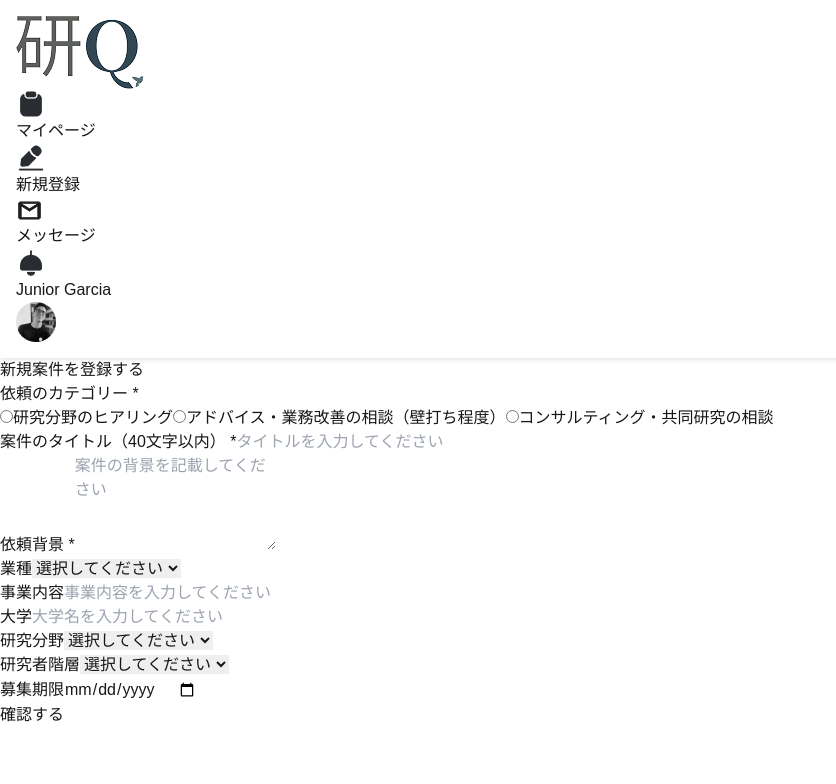
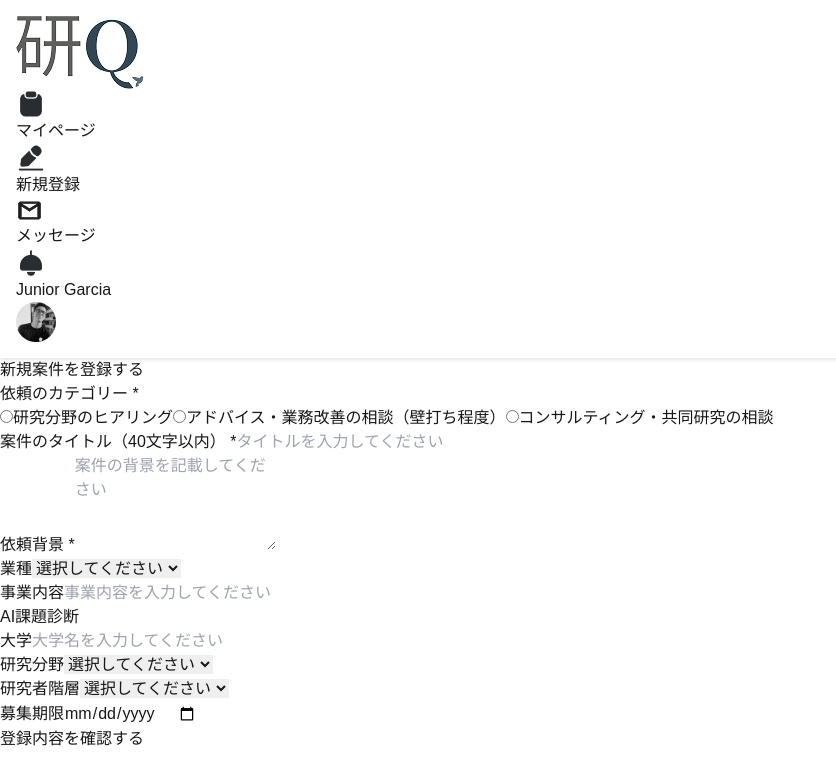
Before and after one commit to enakamizo/kenQ-app-frontend, a Next.js app: page /register in a window 1280 px wide. Shown: the top 784 px of the page, without its empty margins (0-836 px from the left). Built offline with nearby package versions, Linux system fonts and the light colour scheme.

Commit message:
AI課題診断

```diff
--- a/src/components/RequestForm.tsx
+++ b/src/components/RequestForm.tsx
@@ -38,11 +38,69 @@ export default function RequestForm({ onSubmit }: RequestFormProps) {
 
   const [localFormData, setLocalFormData] = useState<FormDataType>(formData || initialData);
 
+  // ✅ Step 1: モーダル表示と診断結果を管理
+  const [showModal, setShowModal] = useState(false);
+  const [diagnosisResult, setDiagnosisResult] = useState<string | null>(null);
+
   useEffect(() => {
     if (formData) {
       setLocalFormData(formData);
     }
   }, [formData]);
+
+  const handleDiagnosis = async () => {
+    console.log("送信内容", localFormData);
+
+    // 必須5項目の簡易バリデーション
+    if (
+      !localFormData.category ||
+      !localFormData.title ||
+      !localFormData.background ||
+      !localFormData.industry ||
+      !localFormData.businessDescription
+    ) {
+      alert("必須項目（上段5項目）をすべて入力してください。");
+      return;
+    }
+
+    try {
+      const response = await fetch("https://app-advanced3-1-cgghbjavdyhdbfeb.canadacentral-01.azurewebsites.net/ai-diagnosis", {
+        method: "POST",
+        headers: {
+          "Content-Type": "application/json",
+        },
+        body: JSON.stringify({
+          consultation_category: localFormData.category,
+          project_title: localFormData.title,
+          project_content: localFormData.background,
+          industry: localFormData.industry,
+          business_description: localFormData.businessDescription,
+          university: localFormData.university || "",
+          research_field: localFormData.researchField || "",
+          preferred_researcher_level: localFormData.researcherLevel || "",
+          application_deadline:
+            localFormData.deadline && localFormData.deadline.trim() !== ""
+              ? localFormData.deadline
+              : "2099-12-31", // ←★ここが重要
+        }),
+      });
+
+      if (!response.ok) {
+        const errText = await response.text(); // ←エラーメッセージの中身も取れるように
+        throw new Error("AI診断APIエラー: " + errText);
+      }
+
+      const result = await response.json();
+      console.log("診断結果", result.message); // ★ここ
+      setDiagnosisResult(result || "診断結果が取得できませんでした");
+      setShowModal(true);
+    } catch (error) {
+      console.error("診断エラー:", error);
+      setDiagnosisResult("診断中にエラーが発生しました");
+      setShowModal(true);
+    }
+  };
+
 
   const handleChange = (e: React.ChangeEvent<HTMLInputElement | HTMLTextAreaElement | HTMLSelectElement>) => {
     const { name, value } = e.target;
@@ -129,7 +187,7 @@ export default function RequestForm({ onSubmit }: RequestFormProps) {
       </div>
 
       {/* 事業内容 */}
-      <div>
+      <div className="relative">
         <label className="block text-sm font-medium mb-1">事業内容</label>
         <input
           type="text"
@@ -139,6 +197,37 @@ export default function RequestForm({ onSubmit }: RequestFormProps) {
           placeholder="事業内容を入力してください"
           className="w-full p-2 border border-gray-300 rounded-lg"
         />
+
+        {/* 入力欄の外側・右下にボタンを配置 */}
+        <div className="flex justify-end mt-2">
+          <button
+            type="button"
+            onClick={() => {
+              alert("AI課題診断を実行します");
+              handleDiagnosis();
+            }}
+            className="bg-blue-500 hover:bg-blue-600 text-white text-sm font-semibold py-1 px-3 rounded"
+          >
+            AI課題診断
+          </button>
+        </div>
+          {showModal && (
+            <div className="fixed inset-0 bg-black bg-opacity-30 flex items-center justify-center z-50">
+            <div className="bg-white p-6 rounded-lg shadow-lg max-w-2xl w-full">
+            <h2 className="text-xl font-semibold mb-4">AI診断結果</h2>
+            <p className="mb-4 whitespace-pre-wrap max-h-[70vh] overflow-y-auto">{diagnosisResult}</p>
+            <div className="flex justify-end">
+                <button
+                  className="px-4 py-2 bg-blue-500 text-white rounded hover:bg-blue-600"
+                  onClick={() => setShowModal(false)}
+                >
+                  閉じる
+                </button>
+              </div>
+            </div>
+          </div>
+        )}
+
       </div>
 
       {/* 大学 */}
@@ -216,7 +305,7 @@ export default function RequestForm({ onSubmit }: RequestFormProps) {
       {/* ボタン */}
       <div className="flex justify-center">
         <button type="submit" className="bg-gray-600 text-white px-6 py-3 rounded-lg hover:bg-gray-700">
-          確認する
+          登録内容を確認する
         </button>
       </div>
     </form>
```
